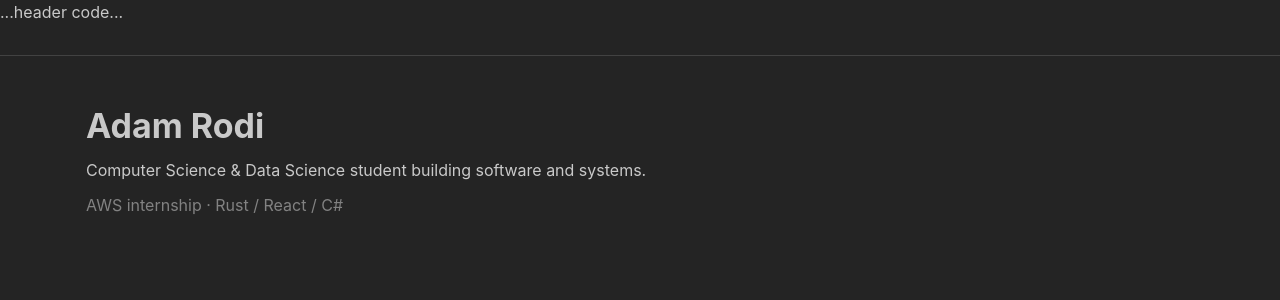
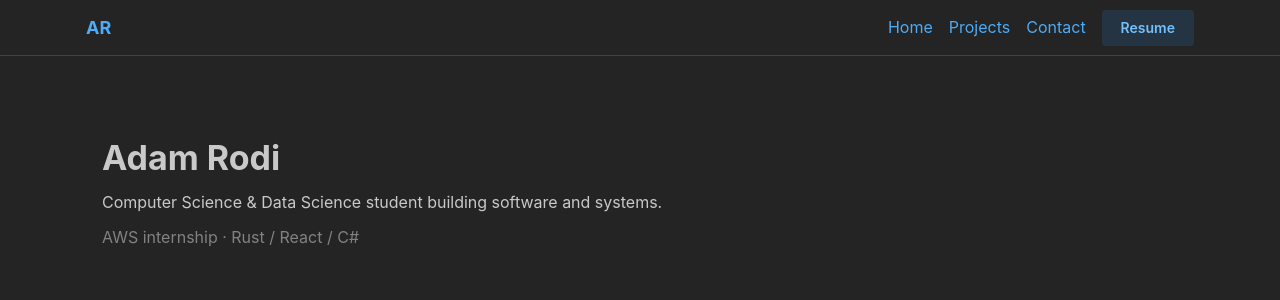
Before and after one commit to adamrodi/adamrodi.com, a React (Vite) app: page / in a window 1280 px wide. Shown: the top 300 px of the page. Built offline with nearby package versions, Linux system fonts and the light colour scheme.

Commit message:
add nav component

```diff
--- a/package.json
+++ b/package.json
@@ -16,7 +16,7 @@
     "@mantine/notifications": "^8.3.5",
     "react": "^19.1.1",
     "react-dom": "^19.1.1",
-    "react-router-dom": "^7.9.4"
+    "react-router-dom": "^7.9.5"
   },
   "devDependencies": {
     "@eslint/js": "^9.36.0",
--- a/src/App.tsx
+++ b/src/App.tsx
@@ -1,15 +1,23 @@
-import { AppShell, Container, Group, Anchor, Button, Box } from '@mantine/core';
-import Home from './pages/Home';
+import { AppShell, Box, Container } from "@mantine/core";
+import { Outlet } from "react-router-dom";
+import Nav from "./components/nav";
 
 export default function App() {
   return (
     <AppShell header={{ height: 56 }} padding="md">
-      <AppShell.Header> ...header code... </AppShell.Header>
+
+      <AppShell.Header>
+        <Nav />
+      </AppShell.Header>
+
       <AppShell.Main>
-        <Box style={{ background: 'var(--mantine-color-body)' }}>
-          <Home />
+        <Box style={{ background: "var(--mantine-color-body)" }}>
+          <Container size="lg" py="xl">
+            <Outlet />
+          </Container>
         </Box>
       </AppShell.Main>
+
     </AppShell>
   );
 }
--- /dev/null
+++ b/src/components/Nav.tsx
@@ -0,0 +1,26 @@
+import { Container, Group, Anchor, Button } from "@mantine/core";
+
+export default function Nav() {
+  return (
+    <Container size="lg" h="100%">
+      <Group justify="space-between" align="center" h="100%">
+        <Anchor href="/" fw={700} fz="lg">
+          AR
+        </Anchor>
+        <Group gap="md">
+          <Anchor href="/">Home</Anchor>
+          <Anchor href="#projects">Projects</Anchor>
+          <Anchor href="#contact">Contact</Anchor>
+          <Button
+            component="a"
+            href="/Adam_Rodi_Resume.pdf"
+            variant="light"
+            size="sm"
+          >
+            Resume
+          </Button>
+        </Group>
+      </Group>
+    </Container>
+  );
+}
--- a/src/main.tsx
+++ b/src/main.tsx
@@ -1,16 +1,26 @@
-import React from 'react';
-import ReactDOM from 'react-dom/client';
-import { MantineProvider } from '@mantine/core';
-import { Notifications } from '@mantine/notifications';
-import App from './App.tsx';
-import '@mantine/core/styles.css';
-import '@mantine/notifications/styles.css';
+import React from "react";
+import ReactDOM from "react-dom/client";
+import { MantineProvider } from "@mantine/core";
+import { Notifications } from "@mantine/notifications";
+import { RouterProvider, createBrowserRouter } from "react-router-dom";
+import App from "./App";
+import Home from "./pages/Home";
+import "@mantine/core/styles.css";
+import "@mantine/notifications/styles.css";
 
-ReactDOM.createRoot(document.getElementById('root')!).render(
+const router = createBrowserRouter([
+  {
+    path: "/",
+    element: <App />,
+    children: [{ index: true, element: <Home /> }],
+  },
+]);
+
+ReactDOM.createRoot(document.getElementById("root")!).render(
   <React.StrictMode>
     <MantineProvider defaultColorScheme="dark">
       <Notifications />
-      <App />
+      <RouterProvider router={router} />
     </MantineProvider>
   </React.StrictMode>
 );
```
Also changed, not shown: src/pages/Home.tsx (+7 -3 lines), 1 other file (tests, documents, lock files or other folders).
